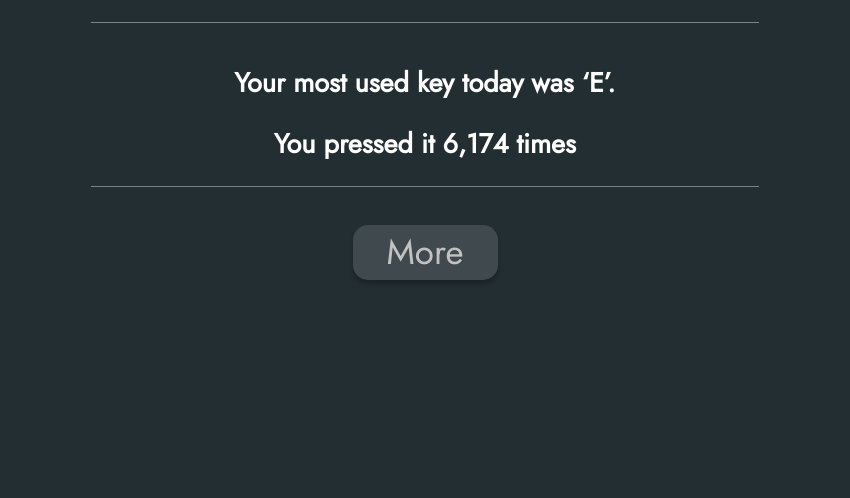
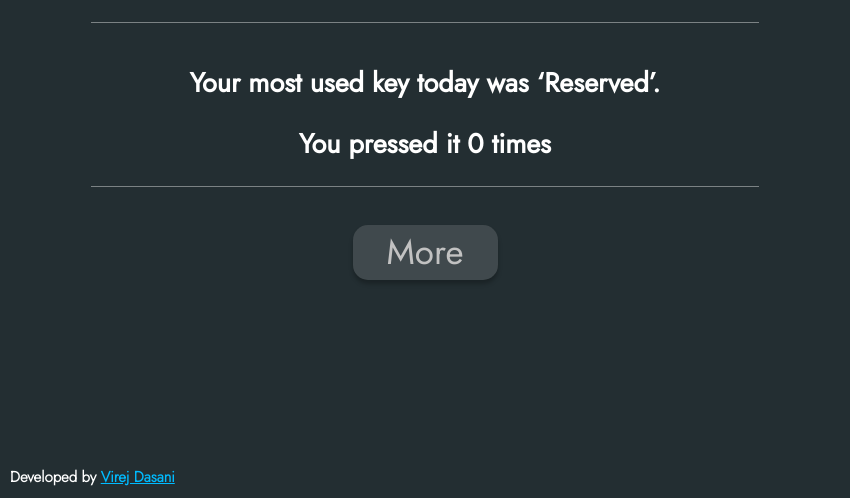
Before and after one commit to virejdasani/KeystrokeCount, an Electron app: page app/index.html in a window 850 px wide. Shown: the part 302-800 px from the top of the page. Drawn offline with Linux system fonts and the light colour scheme; no server answers.

Commit message:
MVP Ready 🥳

```diff
--- a/app/index.html
+++ b/app/index.html
@@ -20,10 +20,12 @@
   <hr class="separator">
   <div id="bottomData">
     <h2 class="Jost" id="mostUsedKey">Your most used key today was ‘E’.</h2>
-    <h2 class="Jost" id="totalClicks">You pressed it 6,174 times</h2>
+    <h2 class="Jost" id="mostClicks">You pressed it 6,174 times</h2>
   </div>
   <hr class="separator">
   <button class="Jost" id="moreButton">More</button>
+
+  <h4 id="credits">Developed by <a target="_blank" href="https://virejdasani.github.io/">Virej Dasani</a></h4>
 
   <script src="keys.js"></script>
   <script src="index.js"></script>
--- a/app/index.js
+++ b/app/index.js
@@ -27,6 +27,7 @@ ipcRenderer.on("keydownEvent", (event, keyCodesPressed) => {
       localStorage.setItem("localKeys", JSON.stringify(localKeys));
       // This shows the total number of keys pressed today (from setData.js)
       setTotalKeysClicked();
+      setMostUsedKey();
       // Break out of the loop
       break;
     }
--- a/app/setData.js
+++ b/app/setData.js
@@ -1,5 +1,7 @@
 var totalKeys = document.getElementById("totalKeys");
 var totalClicks = document.getElementById("totalClicks");
+var mostUsedKey = document.getElementById("mostUsedKey");
+var mostClicks = document.getElementById("mostClicks");
 
 // This counts the number of keys pressed by looping over the timesClicked in the keys array
 function setTotalKeysClicked() {
@@ -43,8 +45,48 @@ function setTotalMouseClicks() {
   `;
 }
 
+// This loops over the localKeys and returns the key that has the largest timesClicked
+function setMostUsedKey() {
+  let keysArr = JSON.parse(localStorage.getItem("localKeys"));
+
+  // This removes the leftClick and rightClick keys from keysArr
+  keysArr = removeByAttr(keysArr, "keyCode", 134761167);
+  keysArr = removeByAttr(keysArr, "keyCode", 4164761167);
+
+  // This sorts keysArr in descending order of timeClicked and sets it to sortedArr
+  let sortedArr = keysArr.sort((a, b) => b.timesClicked - a.timesClicked);
+
+  // This gets the first item from sortedArr i.e. key with most presses and sets the keyName to mostUsedKey
+  let mostUsedKeyName = sortedArr[0].keyName;
+  // This gets the first item from sortedArr i.e. key with most presses and sets the timesClicked to mostUsedKeyPresses
+  let mostUsedKeyPresses = sortedArr[0].timesClicked;
+
+  mostUsedKey.innerHTML = `
+    Your most used key today was ‘${mostUsedKeyName}’.
+  `;
+  mostClicks.innerHTML = `
+    You pressed it ${mostUsedKeyPresses} times
+  `;
+}
+
+var removeByAttr = function (arr, attr, value) {
+  var i = arr.length;
+  while (i--) {
+    if (
+      arr[i] &&
+      arr[i].hasOwnProperty(attr) &&
+      arguments.length > 2 &&
+      arr[i][attr] === value
+    ) {
+      arr.splice(i, 1);
+    }
+  }
+  return arr;
+};
+
 // This is run on page startup or refresh
 function onStartup() {
   setTotalKeysClicked();
   setTotalMouseClicks();
+  setMostUsedKey();
 }
--- a/app/style.css
+++ b/app/style.css
@@ -8,12 +8,18 @@
   src: url("./assets/fonts/Jost/Jost-Regular.ttf");
 }
 
+@font-face {
+  font-family: "JostThin";
+  src: url("./assets/fonts/Jost/Jost-Light.ttf");
+}
+
 html,
 body {
   color: #fff;
   background-color: #232e32;
   font-family: Arial, Helvetica, sans-serif;
   text-align: center;
+  user-select: none;
 }
 
 #headTitle {
@@ -62,6 +68,16 @@ body {
   background: rgba(190, 190, 190, 0.22);
 }
 
+#credits {
+  margin: 0;
+  padding: 0;
+  position: absolute;
+  bottom: 10px;
+  left: 10px;
+  font-size: 15px;
+  font-family: "JostThin";
+}
+
 .separator {
   background-color: rgba(255, 255, 255, 0.4);
   border: none;
@@ -79,3 +95,15 @@ body {
 .Jost {
   font-family: "Jost";
 }
+
+a:link {
+  color: rgb(0, 187, 255);
+  background-color: transparent;
+  text-decoration: underline;
+}
+
+a:visited {
+  color: rgb(0, 187, 255);
+  background-color: transparent;
+  text-decoration: underline;
+}
```
